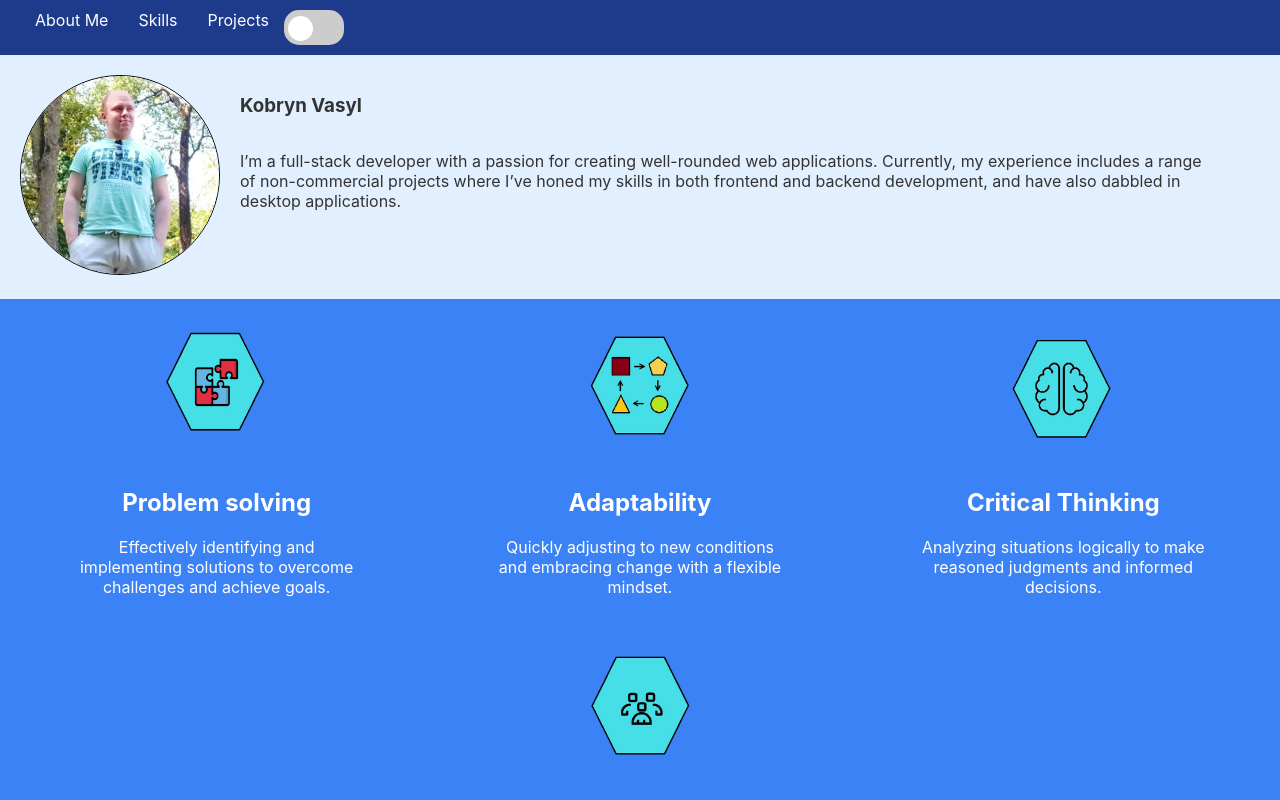
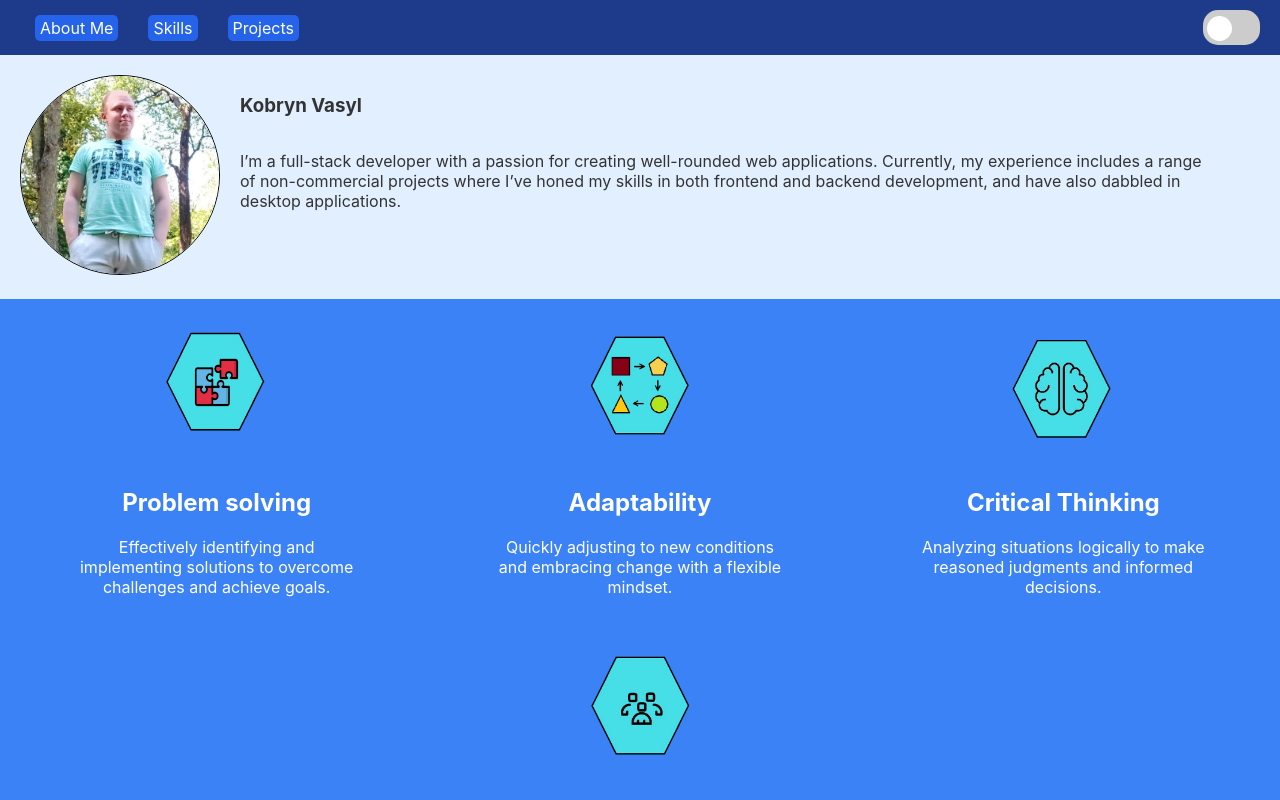
Before and after one commit to Vasya-556/portfolio, a React (Create React App) app in the folder frontend/: page / in a window 1280 px wide. Shown: the top 800 px of the page. Built offline with nearby package versions, Linux system fonts and the light colour scheme; no server answers.

Commit message:
fix: fix header

```diff
--- a/frontend/src/App.css
+++ b/frontend/src/App.css
@@ -55,12 +55,16 @@ html {
   width: 100%;
   top: 0;
   z-index: 1000;
+
+  display: flex;
+  align-items: center;
 }
 
 .header nav {
   display: flex;
   justify-content: space-between;
   align-items: center;
+  width: 100%;
 }
 
 .header ul {
@@ -79,10 +83,18 @@ html {
   text-decoration: none;
   font-size: 16px;
   transition: color 0.3s ease;
+
+  display: inline-flex;
+  align-items: center;
+  line-height: 1;
+
+  background-color: var(--color-button-bg);
+  padding: 5px;
+  border-radius: 5px;
 }
 
 .header a:hover {
-  color: var(--color-button-bg);
+  background-color: var(--color-button-hover-bg);
 }
 
 footer {
--- a/frontend/src/components/Header.js
+++ b/frontend/src/components/Header.js
@@ -23,9 +23,9 @@ function Header() {
                 <li><a href="/" onClick={(event) => handleScroll('aboutMe', event)}>About Me</a></li>
                 <li><a href="/" onClick={(event) => handleScroll('skills', event)}>Skills</a></li>
                 <li><a href="/" onClick={(event) => handleScroll('projects', event)}>Projects</a></li>
-                <LightDarkModeToggle/>
             </ul>
         </nav>
+        <LightDarkModeToggle/>
     </header>
   )
 }
```
